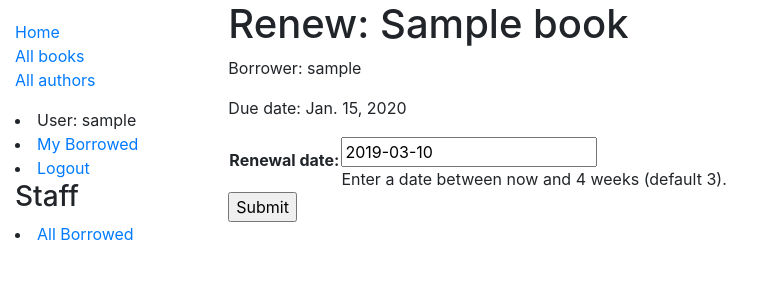
After one commit to ehrena/django_projects, a Django app: page /catalog/book/00000000-0000-0000-0000-000000000001/renew/ in a window 1280 px wide. The commit adds this page. Shown: the top 300 px of the page, without its empty margins (0-774 px from the left). Run offline with Django 3.2, Linux system fonts and the light colour scheme; a user stored in the database is signed in; tables that the repository leaves empty hold one stand-in row (values such as "Sample post"); some libraries are stand-ins or nearby versions.

Commit message:
book renewal form and permissions

```diff
--- /dev/null
+++ b/locallibrary/catalog/forms.py
@@ -0,0 +1,20 @@
+import datetime
+from django import forms
+from django.core.exceptions import ValidationError
+from django.utils.translation import ugettext_lazy as _
+
+class RenewBookForm(forms.Form):
+    renewal_date = forms.DateField(help_text="Enter a date between now and 4 weeks (default 3).")
+    def clean_renewal_date(self):
+        data = self.cleaned_data['renewal_date']
+
+        # Check if a date is not in the past.
+        if data < datetime.date.today():
+            raise ValidationError(_('Invalid date - renewal in past'))
+
+        # Check if a date is in the allowed range (+4 weeks from today).
+        if data > datetime.date.today() + datetime.timedelta(weeks=4):
+            raise ValidationError(_('Invalid date - renewal more than 4 weeks ahead'))
+
+        # Remember to always return the cleaned data.
+        return data
--- a/locallibrary/catalog/templates/base_generic.html
+++ b/locallibrary/catalog/templates/base_generic.html
@@ -29,6 +29,10 @@
    {% else %}
      <li><a href="{% url 'login'%}?next={{request.path}}">Login</a></li>
    {% endif %}
+   {% if perms.catalog.can_mark_returned %}
+<h3>Staff</h3>
+<li><a href="{% url 'all-borrowed'%}">All Borrowed</a></li>
+{% endif %}
   </ul>
      {% endblock %}
       </div>
@@ -38,10 +42,7 @@
 </body>
 </html>
 
-{% if perms.catalog.can_mark_returned %}
-<h3>Staff</h3>
-<li><a href="{% url 'all-borrowed'%}">All Borrowed</a></li>
-{% endif %}
+
 
 {% block pagination %}
   {% if is_paginated %}
--- /dev/null
+++ b/locallibrary/catalog/templates/catalog/book_renew_librarian.html
@@ -0,0 +1,15 @@
+{% extends "base_generic.html" %}
+
+{% block content %}
+  <h1>Renew: {{ book_instance.book.title }}</h1>
+  <p>Borrower: {{ book_instance.borrower }}</p>
+  <p{% if book_instance.is_overdue %} class="text-danger"{% endif %}>Due date: {{ book_instance.due_back }}</p>
+
+  <form action="" method="post">
+    {% csrf_token %}
+    <table>
+    {{ form.as_table }}
+    </table>
+    <input type="submit" value="Submit">
+  </form>
+{% endblock %}
--- a/locallibrary/catalog/templates/catalog/bookinstance_list_borrowed_all.html
+++ b/locallibrary/catalog/templates/catalog/bookinstance_list_borrowed_all.html
@@ -6,6 +6,10 @@
     {% for bookinst in bookinstance_list %}
     <li class="{% if bookinst.is_overdue %}text-danger{% endif %}">
         <a href="{% url 'book-detail' bookinst.book.pk %}">{{bookinst.book.title}}</a>
+        {% if perms.catalog.can_mark_returned %}
+         - <a href="{% url 'renew-book-librarian' bookinst.id %}">Renew</a>  -
+        {% endif %}
+
         ({{bookinst.borrower}}, {{ bookinst.due_back }})
     </li>
     {% endfor %}
--- a/locallibrary/catalog/urls.py
+++ b/locallibrary/catalog/urls.py
@@ -28,3 +28,11 @@ urlpatterns += [
 urlpatterns += [
     path('borrowed/', views.LoanedBooksListView.as_view(), name='all-borrowed'),
 ]
+urlpatterns += [
+    path('book/<uuid:pk>/renew/', views.renew_book_librarian, name='renew-book-librarian'),
+]
+urlpatterns += [
+    path('author/create/', views.AuthorCreate.as_view(), name='author_create'),
+    path('author/<int:pk>/update/', views.AuthorUpdate.as_view(), name='author_update'),
+    path('author/<int:pk>/delete/', views.AuthorDelete.as_view(), name='author_delete'),
+]
--- a/locallibrary/catalog/views.py
+++ b/locallibrary/catalog/views.py
@@ -68,3 +68,60 @@ def index(request):
 
     # Render the HTML template index.html with the data in the context variable
     return render(request, 'index.html', context=context)
+
+import datetime
+from django.contrib.auth.decorators import permission_required
+from django.shortcuts import get_object_or_404
+from django.http import HttpResponseRedirect
+from django.urls import reverse
+
+from catalog.forms import RenewBookForm
+
+@permission_required('catalog.can_mark_returned')
+def renew_book_librarian(request, pk):
+    """View function for renewing a specific BookInstance by librarian."""
+    book_instance = get_object_or_404(BookInstance, pk=pk)
+
+    # If this is a POST request then process the Form data
+    if request.method == 'POST':
+
+        # Create a form instance and populate it with data from the request (binding):
+        form = RenewBookForm(request.POST)
+
+        # Check if the form is valid:
+        if form.is_valid():
+            # process the data in form.cleaned_data as required (here we just write it to the model due_back field)
+            book_instance.due_back = form.cleaned_data['renewal_date']
+            book_instance.save()
+
+            # redirect to a new URL:
+            return HttpResponseRedirect(reverse('all-borrowed') )
+
+    # If this is a GET (or any other method) create the default form.
+    else:
+        proposed_renewal_date = datetime.date.today() + datetime.timedelta(weeks=3)
+        form = RenewBookForm(initial={'renewal_date': proposed_renewal_date})
+
+    context = {
+        'form': form,
+        'book_instance': book_instance,
+    }
+
+    return render(request, 'catalog/book_renew_librarian.html', context)
+
+from django.views.generic.edit import CreateView, UpdateView, DeleteView
+from django.urls import reverse_lazy
+from catalog.models import Author
+
+class AuthorCreate(LoginRequiredMixin, CreateView):
+    model = Author
+    fields = '__all__'
+    initial = {'date_of_death': '05/01/2018'}
+
+class AuthorUpdate(LoginRequiredMixin, UpdateView):
+    model = Author
+    fields = ['first_name', 'last_name', 'date_of_birth', 'date_of_death']
+
+class AuthorDelete(LoginRequiredMixin, DeleteView):
+    model = Author
+    success_url = reverse_lazy('authors')
```
Also changed, not shown: locallibrary/catalog/templates/catalog/author_confirm_delete.html (added, +14 -0 lines), locallibrary/catalog/templates/catalog/author_form.html (added, +11 -0 lines).
